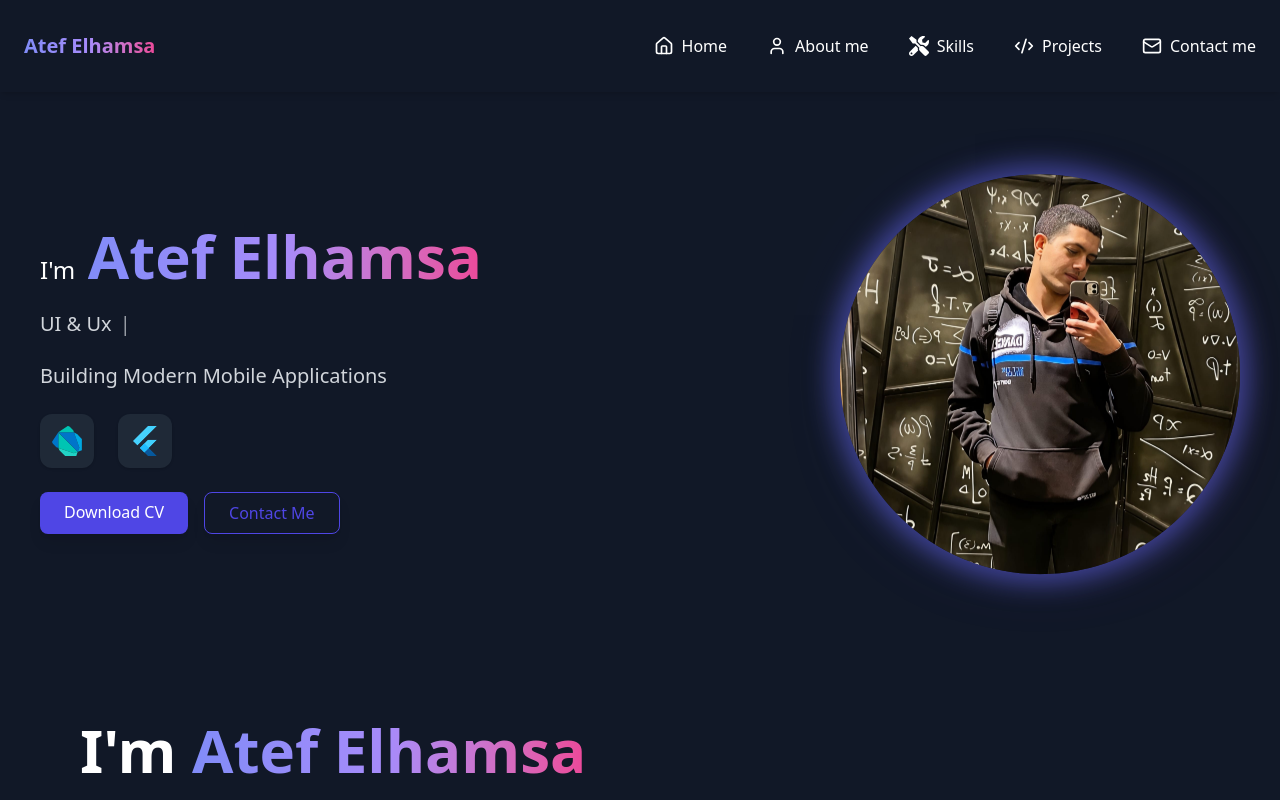
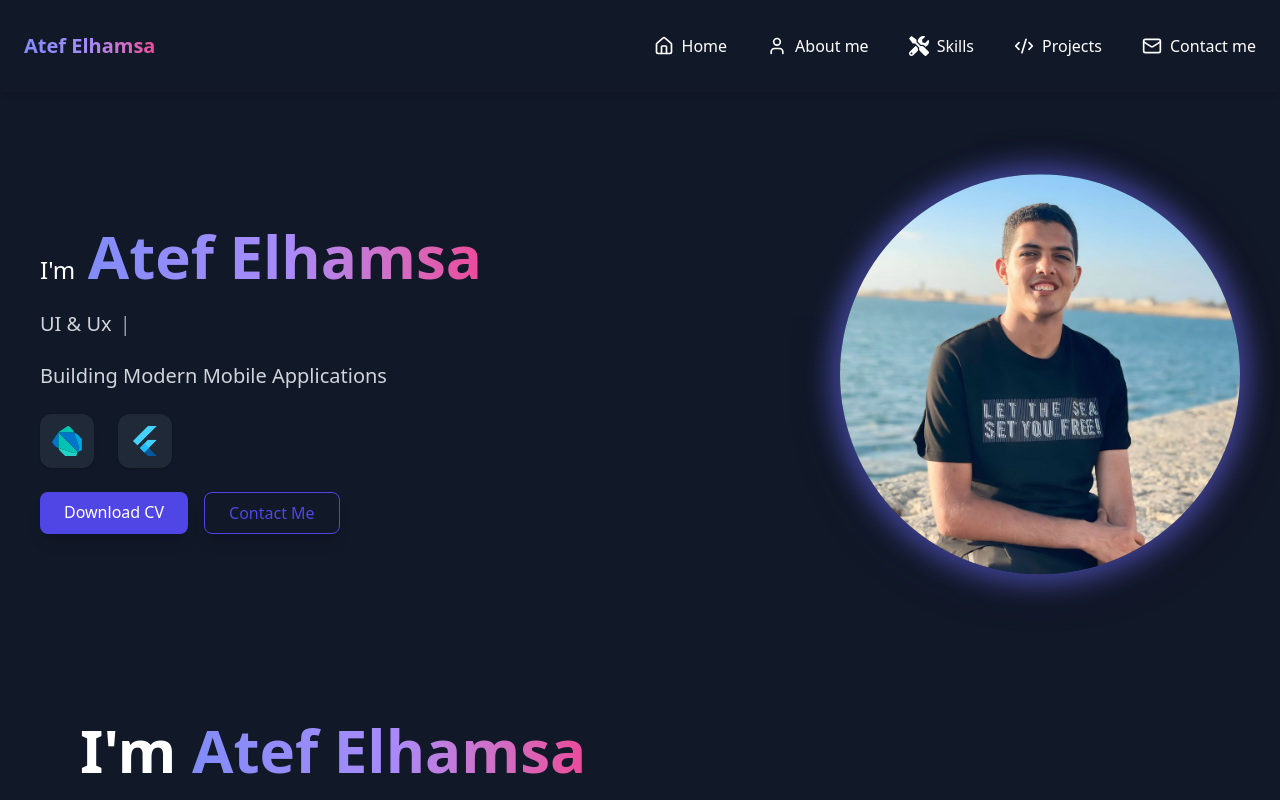
Before and after one commit to atefElhamsa/portfolio, a React (Vite) app: page / in a window 1280 px wide. Shown: the top 800 px of the page. Built offline with nearby package versions, Linux system fonts and the light colour scheme.

Commit message:
update image

```diff
--- a/src/Components/Contact.jsx
+++ b/src/Components/Contact.jsx
@@ -9,6 +9,7 @@ import {
   FaWhatsapp,
   FaTelegram,
 } from "react-icons/fa";
+// eslint-disable-next-line no-unused-vars
 import { motion } from "framer-motion";
 const Contact = () => {
   return (
--- a/src/Components/Navbar.jsx
+++ b/src/Components/Navbar.jsx
@@ -1,3 +1,4 @@
+/* eslint-disable no-unused-vars */
 import React from "react";
 import { motion } from "framer-motion";
 import { Typewriter } from "react-simple-typewriter";
@@ -6,6 +7,7 @@ import { SiNextdotjs } from "react-icons/si";
 import dartIcon from "/Images/dart-icon.svg";
 import flutterIcon from "/Images/flutter-icon.svg";
 import cv from "/CV/Atef Elhamsa CV.pdf";
+import myPhoto from "/Images/myPhoto.jpg";
 const Navbar = () => {
   return (
     <section
@@ -113,7 +115,7 @@ const Navbar = () => {
         <div className="absolute w-40 md:w-64 h-40 md:h-64 rounded-full bg-gradient-to-r from-indigo-400 via-purple-500 to-pink-500 opacity-40 animate-pulse blur-3xl"></div>
 
         <motion.img
-          src="Images/atef.jpeg"
+          src={myPhoto}
           alt="Atef Elhamsa"
           className="rounded-full w-50 md:w-100 h-50 md:h-100 object-cover border-indigo-700 shadow-[0_0_25px_10px_rgba(99,102,241,0.5)] cursor-pointer"
           animate={{
```
Also changed, not shown: public/Images/myPhoto.jpg (added).
